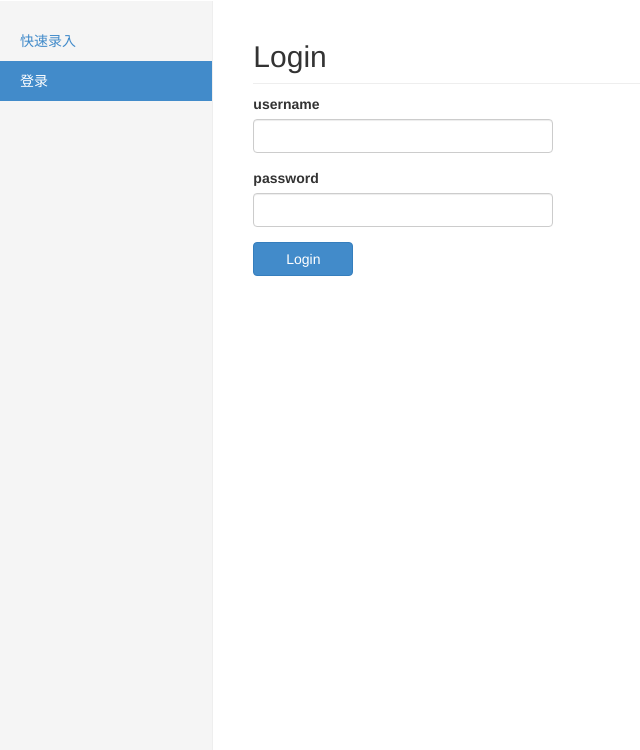
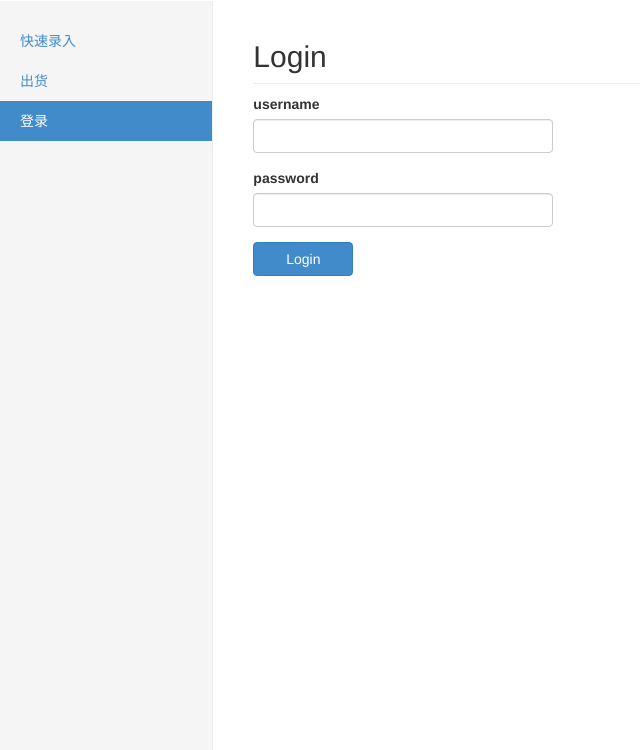
Before and after one commit to taojy123/AliStock, a Django app: page /loginpage/ in a window 1280 px wide. Shown: the part 50-800 px from the top of the page, without its empty margins (0-640 px from the left). Run offline with Django 3.2, Linux system fonts and the light colour scheme; parts of the project's set-up code (start-up, migrations or seed data) failed here and were passed over.

Commit message:
update ui

```diff
--- a/templates/base.html
+++ b/templates/base.html
@@ -40,11 +40,11 @@
             <ul class="nav nav-sidebar">
 
                 <li id="quick_input"><a href="/quick_input/">快速录入</a></li>
+                <li id="sale_list"><a href="/sale/list/">出货</a></li>
 
                 {% if request.user.is_authenticated %}
                     <li id="product_list"><a href="/product/list/">产品</a></li>
                     <li id="purchase_list"><a href="/purchase/list/">进货</a></li>
-                    <li id="sale_list"><a href="/sale/list/">出货</a></li>
                     <li id="user_list"><a href="/admin/">后台管理</a></li>
                     <li><a href="/password/">重置密码</a></li>
                     <li><a href="/logout/">退出登录 {{ request.user.username }}</a></li>
```
